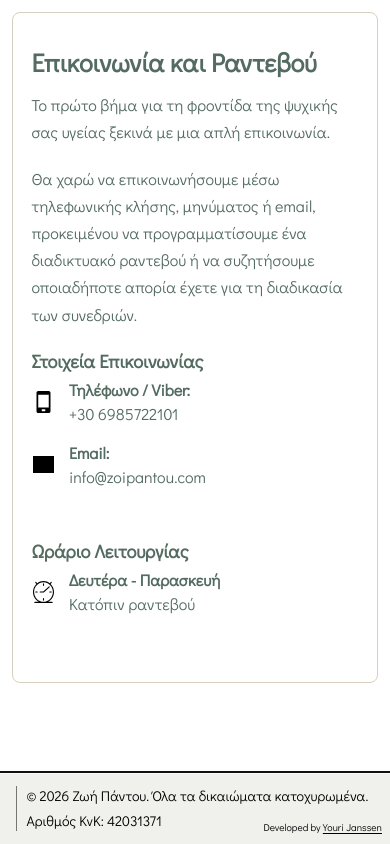
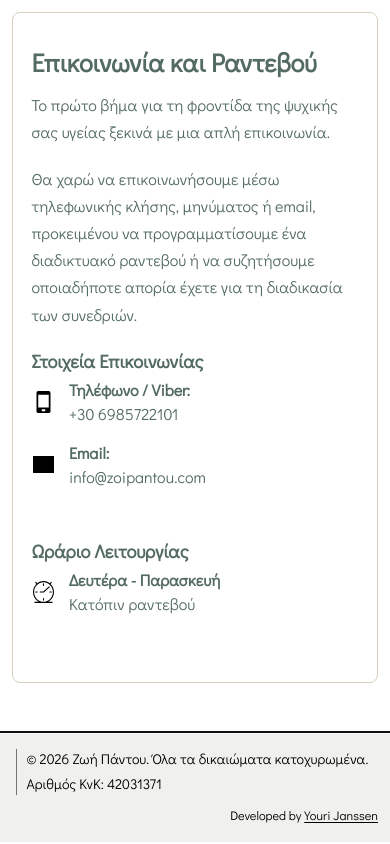
Before and after one commit to yourijanssen/ZoiWebsiteNextjs, a Next.js app: page / in a window 390 px wide. Shown: the part 3422-4266 px from the top of the page. Built offline with nearby package versions, Linux system fonts and the light colour scheme; grey boxes are pictures that could not be loaded.

Commit message:
Fix mobile footer layout

```diff
--- a/app/globals.css
+++ b/app/globals.css
@@ -3170,11 +3170,22 @@ body::after,
   .footer-meta {
     align-items: flex-start;
     flex-direction: column;
-    gap: 0.45rem;
+    gap: 0.65rem;
+  }
+
+  .site-footer {
+    margin-top: 1.5rem;
+  }
+
+  .footer-inner {
+    padding-block: 1rem calc(1rem + env(safe-area-inset-bottom));
   }
 
   .footer-credit {
-    text-align: left;
+    position: static;
+    align-self: flex-end;
+    font-size: 0.78rem;
+    text-align: right;
   }
 
   .menu-toggle {
```
